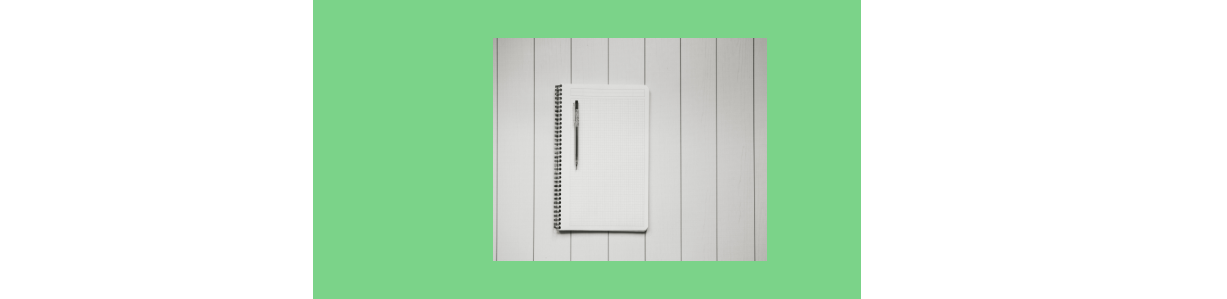
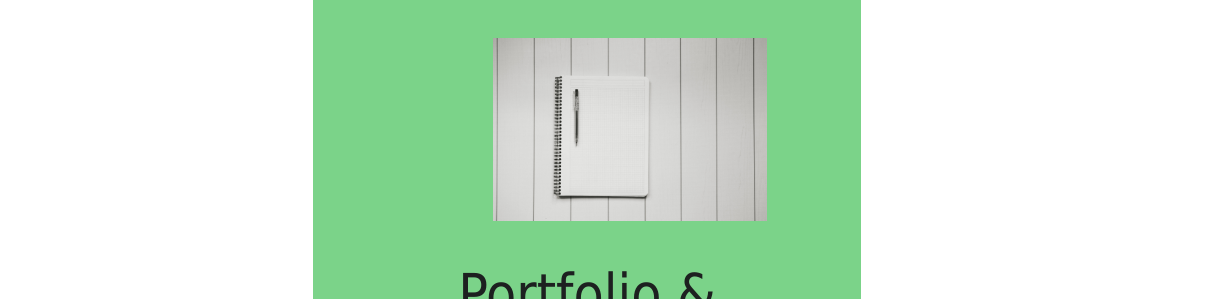
Before and after one commit to jrgauntjr/personal_port, a plain HTML site: page portfolio.html in a window 1280 px wide. Shown: the part 362-661 px from the top of the page, 53-1280 px from the left. Drawn offline with Linux system fonts and the light colour scheme; a web font is replaced by a local one.

Commit message:
Fixed Validation errors from HTML by adding CSS

```diff
--- a/portfolio.html
+++ b/portfolio.html
@@ -26,7 +26,7 @@
         </header>
         <main class="port">
             <section class="port_title">
-                <img src="images/kelly-sikkema-VBPzRgd7gfc-unsplash.jpg" width="50%" height="50%" alt="A pencil and notepad on a table. Credit to Kelly Sikkema">
+                <img src="images/kelly-sikkema-VBPzRgd7gfc-unsplash.jpg" alt="A pencil and notepad on a table. Credit to Kelly Sikkema">
                 <p>Portfolio & Achievements</p>
             </section>
             <section class="achievement">
--- a/styles/styles.css
+++ b/styles/styles.css
@@ -216,6 +216,7 @@ footer img{
     padding: 10px;
     left: 170px;
     top: 30px;
+    width: 50%;
 }
 .achievement{
     grid-column: 2/7;
```
